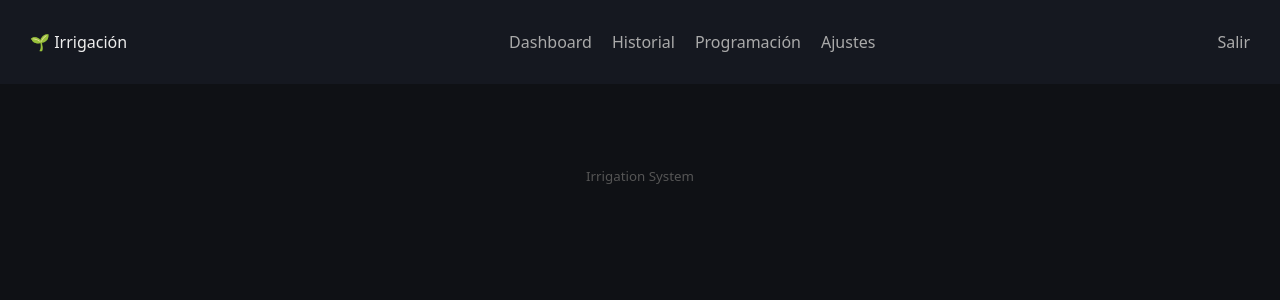
After one commit to alexincambridge/irrigacion, a Flask app: template app/templates/base.html in a window 1280 px wide. The commit adds this page. Shown: the top 300 px of the page. Run offline with Flask 3, Linux system fonts and the light colour scheme; the template is opened without the code that fills it, so the values that code supplies are empty; parts of the project's set-up code (start-up, migrations or seed data) failed here and were passed over; some libraries are stand-ins or nearby versions.

Commit message:
clases y herencia

```diff
--- a/app/static/css/style.css
+++ b/app/static/css/style.css
@@ -1,38 +1,34 @@
-body{font-family:sans-serif;background:#111;color:#eee;text-align:center}
-.card{background:#1e1e1e;padding:20px;border-radius:12px;display:inline-block}
+body{margin:0;background:#0f1115;color:#eee;font-family:system-ui}
 
-.logout{
-  position:absolute;
-  top:20px;
-  right:20px;
-  color:#fff;
-  text-decoration:none;
-  font-size:14px;
-  opacity:.7
-}
-.logout:hover{opacity:1}
-
-
-body{
-  background:#0f1115;
-  color:#eaeaea;
-  font-family:system-ui;
-  text-align:center;
+.navbar{
+  display:flex;
+  justify-content:space-between;
+  align-items:center;
+  padding:15px 30px;
+  background:#151820;
 }
 
-.gauges{
+.navbar ul{
   display:flex;
-  justify-content:center;
-  gap:40px;
-  margin:30px 0;
+  list-style:none;
+  gap:20px;
 }
 
-#tempGauge,#humGauge{
-  width:220px;
+.navbar a{
+  color:#aaa;
+  text-decoration:none;
 }
 
-canvas{
-  max-width:600px;
-  margin:30px auto;
-  display:block;
+.navbar a:hover{color:#fff}
+
+.container{
+  padding:30px;
+  max-width:1200px;
+  margin:auto;
 }
+
+footer{
+  text-align:center;
+  padding:20px;
+  color:#555;
+}
--- /dev/null
+++ b/app/templates/base.html
@@ -0,0 +1,27 @@
+<!DOCTYPE html>
+<html lang="es">
+<head>
+  <meta charset="UTF-8">
+  <title>{% block title %}Irrigación{% endblock %}</title>
+
+  <link rel="stylesheet" href="/static/css/style.css">
+  <script src="https://cdn.jsdelivr.net/npm/apexcharts"></script>
+  <script src="https://cdn.jsdelivr.net/npm/chart.js"></script>
+
+  {% block head %}{% endblock %}
+</head>
+
+<body>
+
+  {% include "partials/navbar.html" %}
+
+  <main class="container">
+    {% block content %}{% endblock %}
+  </main>
+
+  {% include "partials/footer.html" %}
+
+  {% block scripts %}{% endblock %}
+
+</body>
+</html>
--- /dev/null
+++ b/app/templates/partials/footer.html
@@ -0,0 +1,3 @@
+<footer>
+  <small>Irrigation System</small>
+</footer>
--- /dev/null
+++ b/app/templates/partials/navbar.html
@@ -0,0 +1,12 @@
+<nav class="navbar">
+  <div class="logo">🌱 Irrigación</div>
+
+  <ul>
+    <li><a href="/">Dashboard</a></li>
+    <li><a href="#">Historial</a></li>
+    <li><a href="#">Programación</a></li>
+    <li><a href="#">Ajustes</a></li>
+  </ul>
+
+  <a href="/logout" class="logout">Salir</a>
+</nav>
```
Also changed, not shown: app/routes.py (+18 -33 lines), app/scheduler.py (+12 -15 lines), app/static/js/dashboard.js (+14 -0 lines), app/templates/dashboard.html (+7 -16 lines), app/templates/history.html (added, +10 -0 lines), app/templates/settings.html (added, +10 -0 lines).
